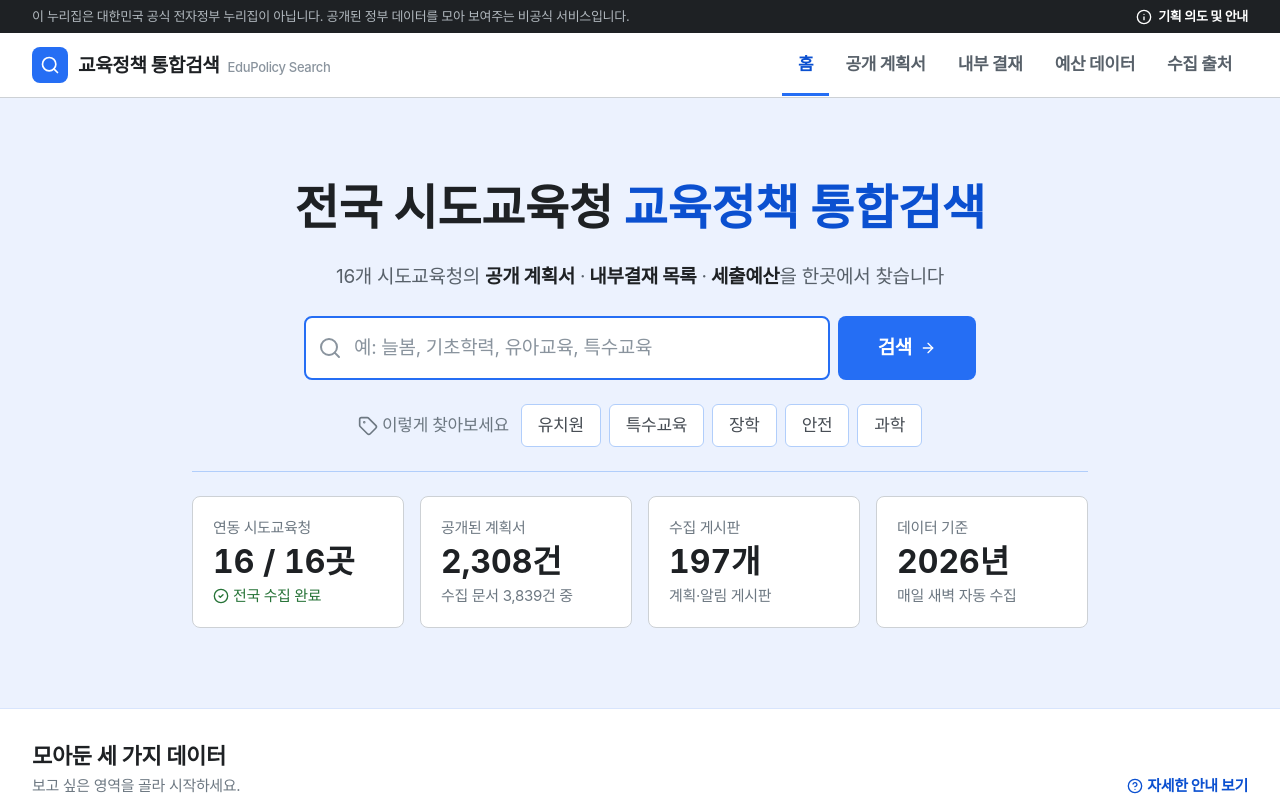
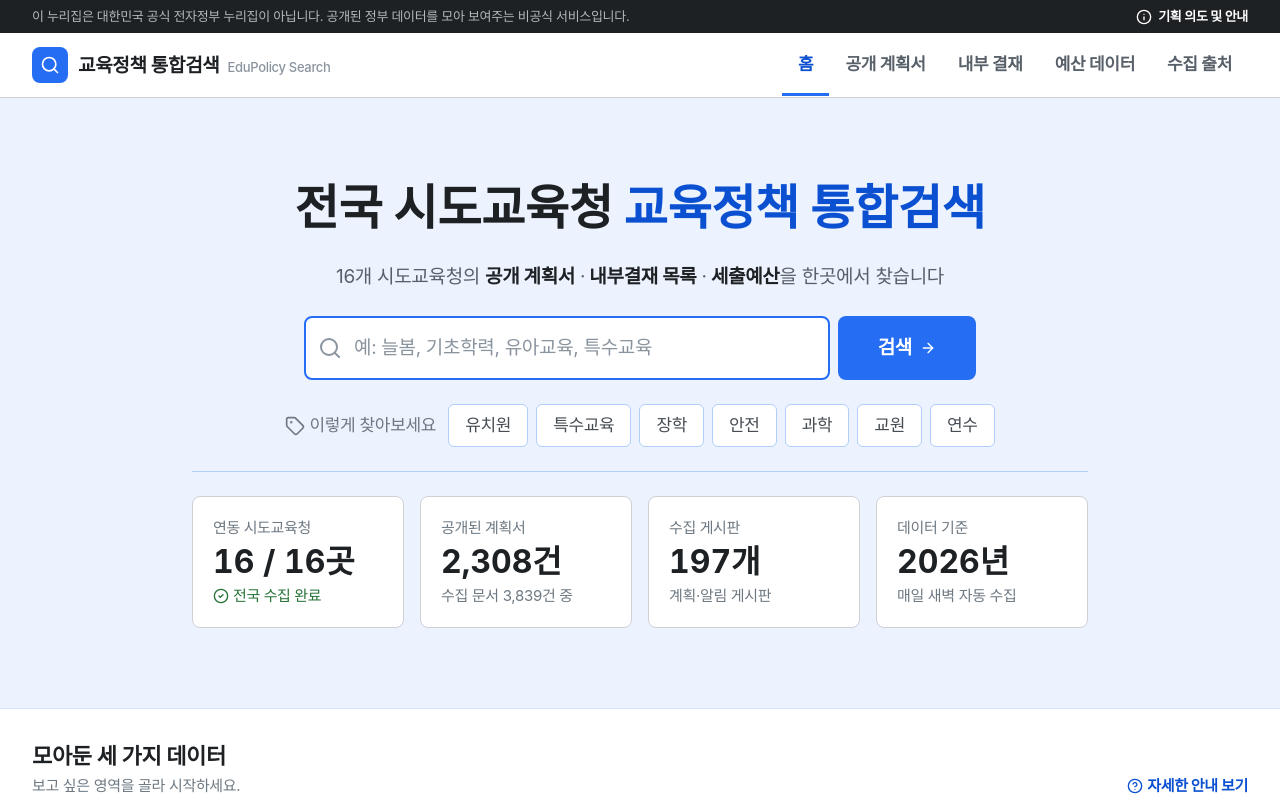
Before and after one commit to kain9012-bit/k-edu-policy, a React (Vite) app: page / in a window 1280 px wide. Shown: the top 800 px of the page. Built offline with nearby package versions, Linux system fonts and the light colour scheme; no server answers; a web font is replaced by a local one.

Commit message:
홈 추천 검색어 7개로 확대

```diff
--- a/src/components/HomeTab.tsx
+++ b/src/components/HomeTab.tsx
@@ -49,7 +49,7 @@ export const HomeTab: React.FC<HomeTabProps> = ({
       .map((k) => ({ k, n: titles.filter((t) => t.includes(k.toLowerCase())).length }))
       .filter((x) => x.n > 0)
       .sort((a, b) => b.n - a.n)
-      .slice(0, 5)                 // 칩이 커져 5개가 한 줄 한도다
+      .slice(0, 7)
       .map((x) => x.k);
   }, [data.documents]);
 
```
